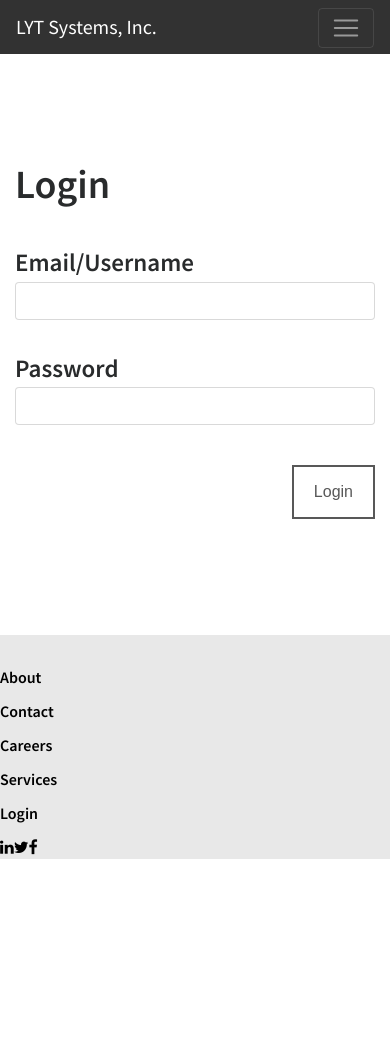
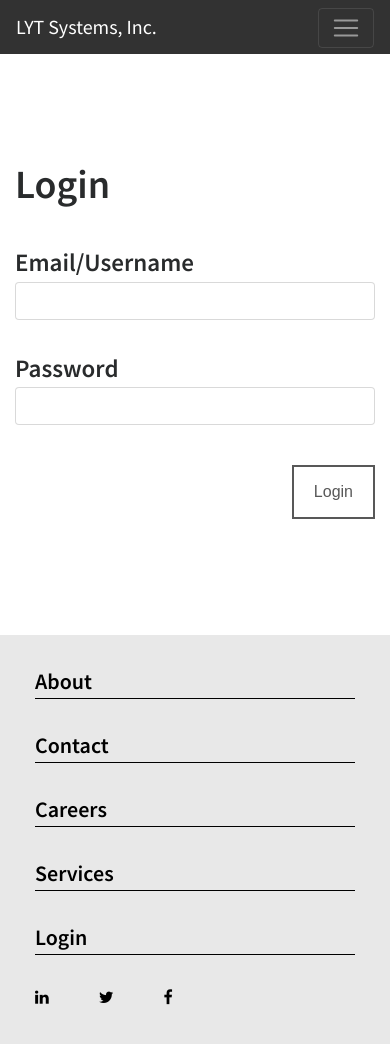
Before and after one commit to menuka-s/lyt, an Angular app in the folder frontend/: page /login in a window 390 px wide. Shown: the top 1044 px of the page. Before the commit the page ends 859 px from the top, so only its background shows below. Built offline with nearby package versions, Linux system fonts and the light colour scheme.

Commit message:
Production updates

```diff
--- a/frontend/src/app/about/about.component.ts
+++ b/frontend/src/app/about/about.component.ts
@@ -10,6 +10,7 @@ export class AboutComponent implements OnInit {
   constructor() { }
 
   ngOnInit() {
+    window.scrollTo(0,0);
   }
 
 }
--- a/frontend/src/app/app.component.css
+++ b/frontend/src/app/app.component.css
@@ -71,6 +71,32 @@
   }
 }
 
+@media (max-width: 576px){
+  .footer-header{
+    width: 100%;
+    margin-left: 50px;
+    margin-right: 50px;
+    padding: 0;
+    margin-bottom: 30px;
+    font-size: 22px;
+    border-bottom: 1px solid black;
+  }
+
+  .footer-icon-container{
+    margin-left: 50px;
+    padding: 0;
+    margin-bottom: 50px;
+  }
+
+  .footer-icon{
+    margin-right: 50px;
+  }
+
+  .footer-link, .footer-link:hover, .footer-link:focus{
+    text-decoration: none;
+  }
+}
+
 
 .dropdown-content {
     display: none;
--- a/frontend/src/app/app.component.html
+++ b/frontend/src/app/app.component.html
@@ -7,19 +7,19 @@
   <div class="collapse navbar-collapse" [ngbCollapse]="navbarCollapsed" id="navbarNav">
     <ul class="navbar-nav">
       <li class="nav-item">
-        <a class="nav-link" href="about">About</a>
+        <a class="nav-link" routerLink="about">About</a>
       </li>
       <li class="nav-item">
-        <a class="nav-link" href="careers">Careers</a>
+        <a class="nav-link" routerLink="careers">Careers</a>
       </li>
       <li class="nav-item">
-        <a class="nav-link" href="services">Services</a>
+        <a class="nav-link" routerLink="services">Services</a>
       </li>
       <li class="nav-item">
-        <a class="nav-link" href="contact">Contact</a>
+        <a class="nav-link" routerLink="contact">Contact</a>
       </li>
       <li class="nav-item">
-        <a class="nav-link" href="login">Login</a>
+        <a class="nav-link" routerLink="login">Login</a>
       </li>
     </ul>
   </div>
@@ -33,40 +33,40 @@
   <div class="grid">
     <div class="row">
       <div class="col-md-2 offset-md-1 col-sm-3 offset-sm-3 footer-header">
-        <a href="about" class="footer-link ">About</a>
+        <a routerLink="about" class="footer-link ">About</a>
       </div>
       <div class="col-md-2 col-sm-5 footer-header">
-        <a href="contact" class="footer-link">Contact</a>
+        <a routerLink="contact" class="footer-link">Contact</a>
       </div>
       <div class="col-md-2 offset-md-0 col-sm-3 offset-sm-3 footer-header">
-        <a href="careers" class="footer-link">Careers</a>
+        <a routerLink="careers" class="footer-link">Careers</a>
         <ul class="footer-bullets">
           <li>
-            <a href="careers" class="footer-link">Benefits</a>
+            <a routerLink="careers" class="footer-link">Benefits</a>
           </li>
           <li>
-            <a href="careers" class="footer-link">Openings</a>
+            <a routerLink="careers" class="footer-link">Openings</a>
           </li>
         </ul>
       </div>
       <div class="col-md-2 col-sm-5 footer-header">
-        <a href="services" class="footer-link">Services</a>
+        <a routerLink="services" class="footer-link">Services</a>
         <ul class="footer-bullets">
           <li>
-            <a href="services" class="footer-link">Software Engineering</a>
+            <a routerLink="services" class="footer-link">Software Engineering</a>
           </li>
           <li>
-            <a href="services" class="footer-link">Project Management</a>
+            <a routerLink="services" class="footer-link">Project Management</a>
           </li>
           <li>
-            <a href="services" class="footer-link">Automated Testing</a>
+            <a routerLink="services" class="footer-link">Automated Testing</a>
           </li>
         </ul>
       </div>
       <div class="col-md-1 offset-md-0 col-sm-3 offset-sm-3 footer-header">
-        <a href="login" class="footer-link"> Login</a>
+        <a routerLink="login" class="footer-link"> Login</a>
       </div>
-      <div class="col-md-1 col-sm-5">
+      <div class="col-md-1 col-sm-5 footer-icon-container">
         <a href="#">
           <span class="fa fa-linkedin footer-icon"></span>
         </a>
--- a/frontend/src/app/careers/careers.component.css
+++ b/frontend/src/app/careers/careers.component.css
@@ -0,0 +1,3 @@
+.section-banner-container{
+    height: 33vw;
+}
--- a/frontend/src/app/careers/careers.component.ts
+++ b/frontend/src/app/careers/careers.component.ts
@@ -10,6 +10,7 @@ export class CareersComponent implements OnInit {
   constructor() { }
 
   ngOnInit() {
+    window.scrollTo(0,0);
   }
 
 }
--- a/frontend/src/app/contact/contact.component.ts
+++ b/frontend/src/app/contact/contact.component.ts
@@ -10,6 +10,7 @@ export class ContactComponent implements OnInit {
   constructor() { }
 
   ngOnInit() {
+    window.scrollTo(0,0);
   }
 
 }
--- a/frontend/src/app/home/home.component.css
+++ b/frontend/src/app/home/home.component.css
@@ -181,6 +181,7 @@
     height: 300px;
     overflow: hidden;
     position: relative;
+    margin-bottom: 50px;
   }
 
   .banner-img{
--- a/frontend/src/app/home/home.component.ts
+++ b/frontend/src/app/home/home.component.ts
@@ -10,6 +10,7 @@ export class HomeComponent implements OnInit {
   constructor() { }
 
   ngOnInit() {
+    window.scrollTo(0,0);
   }
 
 }
--- a/frontend/src/app/login/login.component.ts
+++ b/frontend/src/app/login/login.component.ts
@@ -10,6 +10,7 @@ export class LoginComponent implements OnInit {
   constructor() { }
 
   ngOnInit() {
+    window.scrollTo(0,0);
   }
 
 }
--- a/frontend/src/app/services/services.component.ts
+++ b/frontend/src/app/services/services.component.ts
@@ -10,6 +10,7 @@ export class ServicesComponent implements OnInit {
   constructor() { }
 
   ngOnInit() {
+    window.scrollTo(0,0);
   }
 
 }
```
Also changed, not shown: 1 other file (tests, documents, lock files or other folders).
